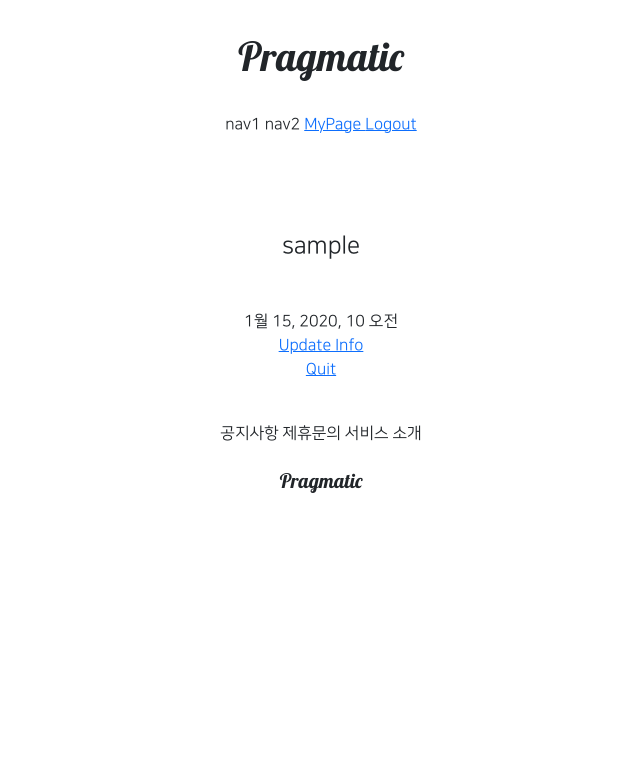
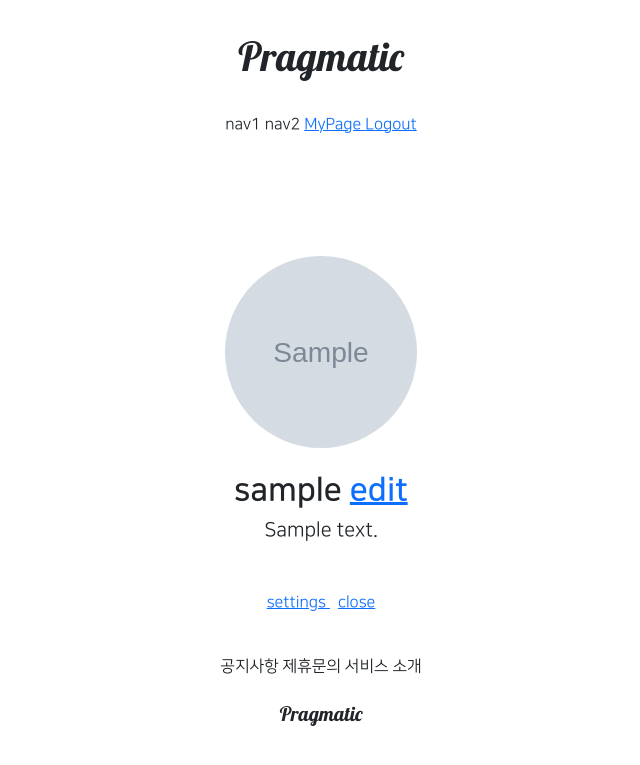
Before and after one commit to M1nseoPark/gis_4ban_1, a Django app: page /accounts/detail/1 in a window 1280 px wide. Shown: the top 765 px of the page, without its empty margins (319-959 px from the left). Run offline with Django 3.2, Linux system fonts and the light colour scheme; a user stored in the database is signed in; tables that the repository leaves empty hold one stand-in row (values such as "Sample post"); grey boxes marked "Sample" are stand-in pictures; parts of the project's set-up code (start-up, migrations or seed data) failed here and were passed over; some libraries are stand-ins or nearby versions.

Commit message:
7/28 4ban class commit 1

```diff
--- a/accountapp/templates/accountapp/detail.html
+++ b/accountapp/templates/accountapp/detail.html
@@ -4,19 +4,37 @@
 
     <div class="text-center mw-500 m-auto">
         <div class="m-5">
-            <h4>{{ target_user.username }}</h4>
+            {% if target_user.profile %}
+                <img src="{{ target_user.profile.image.url }}"
+                     class="profile_image m-4"
+                     alt="profile image">
+                <h2 class="NNS_B">
+                    {{ target_user.profile.nickname }}
+                        {% if target_user == user %}
+                            <a href="{% url 'profileapp:update' pk=target_user.profile.pk %}"
+                                class="material-icons round_button">
+                                edit
+                            </a>
+                        {% endif %}
+                </h2>
+                <h5>{{ target_user.profile.message }}</h5>
+            {% else %}
+            <h2>
+                <a href="{% url 'profileapp:create' %}">
+                    Create Profile
+                </a>
+            </h2>
+            {% endif %}
         </div>
+
         <div>
-            {{ target_user.date_joined }}
-        </div>
-        <div>
-            <a href="{% url 'accountapp:update' pk=target_user.pk %}">
-                Update Info
+            <a href="{% url 'accountapp:update' pk=target_user.pk %}"
+               class="material-icons round_button mx-1">
+                settings
             </a>
-        </div>
-        <div>
-            <a href="{% url 'accountapp:delete' pk=target_user.pk %}">
-                Quit
+            <a href="{% url 'accountapp:delete' pk=target_user.pk %}"
+               class="material-icons round_button mx-1">
+                close
             </a>
         </div>
     </div>
--- a/static/base.css
+++ b/static/base.css
@@ -27,3 +27,7 @@
     border-radius: 20rem;
     object-fit: cover;
 }
+
+.NNS_B {
+    font-family: 'NanumSquareB', cursive;
+}
```
